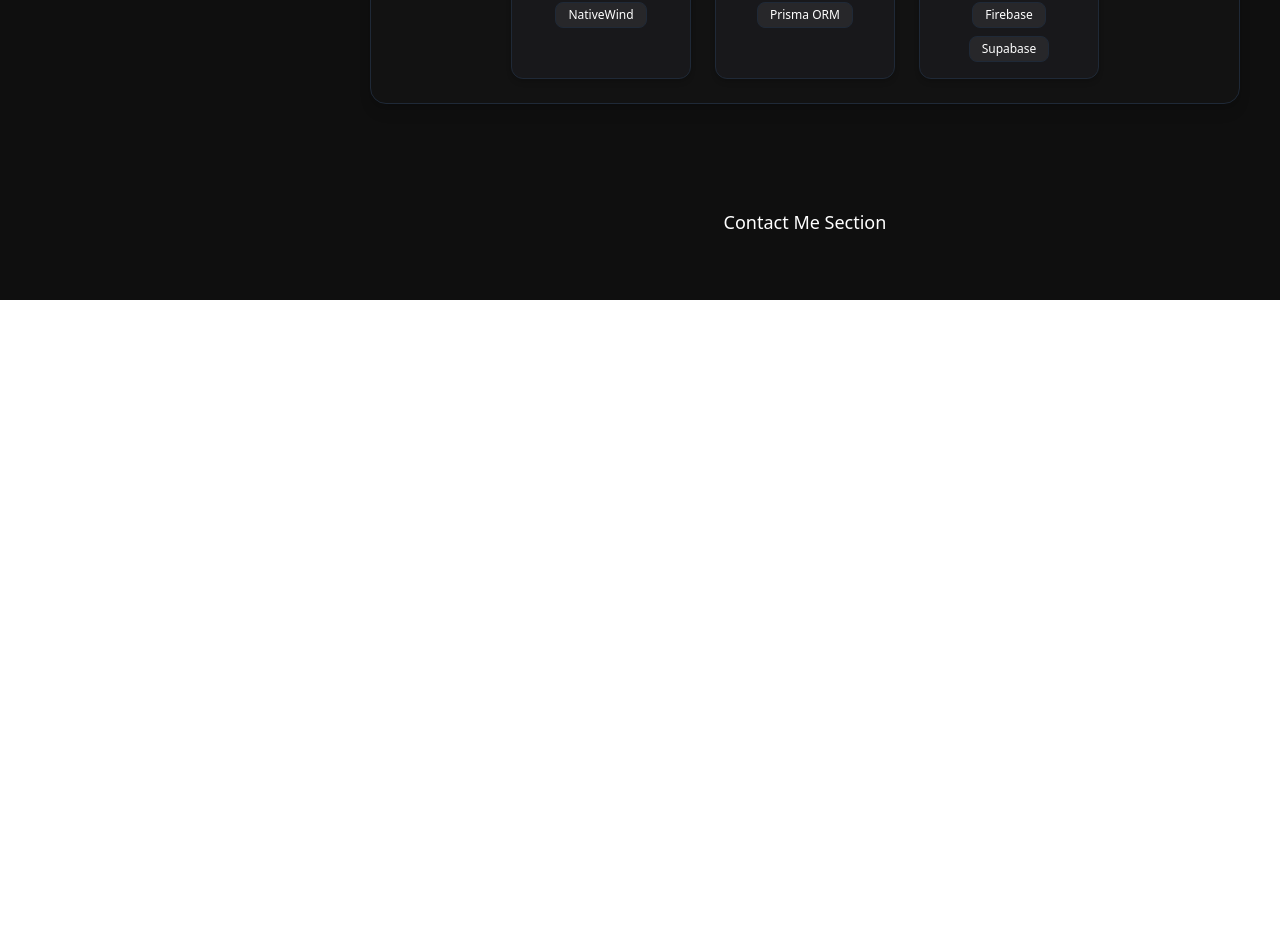
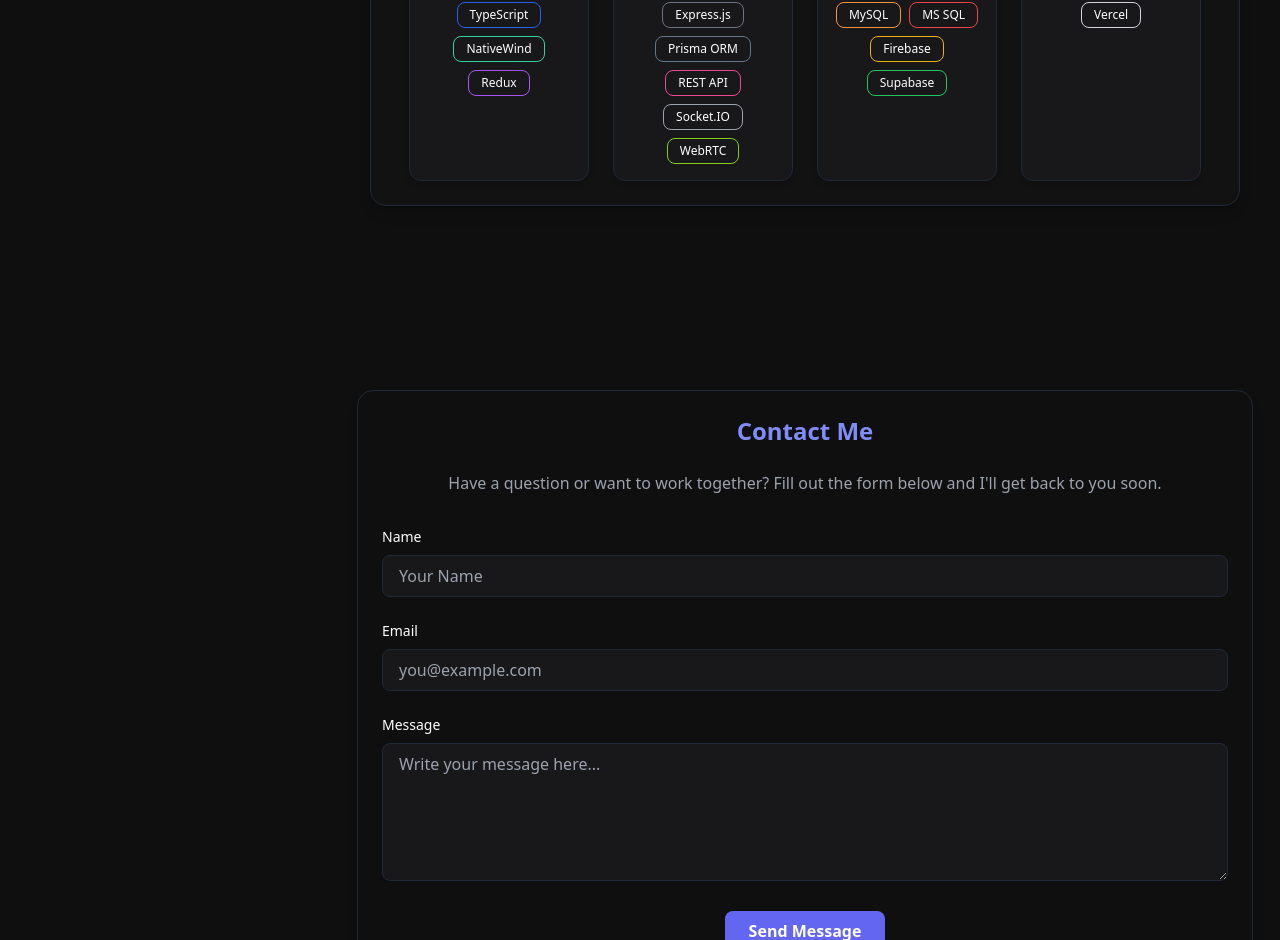
Before and after one commit to AbdulWasay2568/My-Portfolio, a React (Vite) app: page / in a window 1280 px wide. Shown: the part 1860-2800 px from the top of the page. Before the commit the page ends 2160 px from the top, so only its background shows below. Built offline with nearby package versions, Linux system fonts and the light colour scheme.

Commit message:
Contact Me

```diff
--- a/src/App.tsx
+++ b/src/App.tsx
@@ -1,16 +1,10 @@
 import { BrowserRouter as Router, Routes, Route } from 'react-router-dom';
 import Home from './screens/Home';
-import Projects from './screens/Projects';
-import Skills from './screens/Skills'
-import Profile from './screens/Profile'
 const App = () => {
   return (
     <Router>
       <Routes>
         <Route path="/" element={<Home />} />
-        <Route path="/skills" element={<Skills />} />
-        <Route path="/projects" element={<Projects />} />
-        <Route path="/profile" element={<Profile />} />
       </Routes>
     </Router>
   );
--- /dev/null
+++ b/src/components/ContactMe.tsx
@@ -0,0 +1,92 @@
+import React, { useState, FormEvent } from "react";
+
+export default function ContactMe() {
+  const [formData, setFormData] = useState({
+    name: "",
+    email: "",
+    message: ""
+  });
+
+  const handleChange = (
+    e: React.ChangeEvent<HTMLInputElement | HTMLTextAreaElement>
+  ) => {
+    setFormData({ ...formData, [e.target.id]: e.target.value });
+  };
+
+
+const handleSubmit = (e: FormEvent<HTMLFormElement>) => {
+  e.preventDefault();
+};
+
+  return (
+    <div
+      id="contact"
+      className="bg-[#0f0f0f] text-white p-6 rounded-2xl shadow-lg border border-[#1f2937] max-w-4xl mx-auto"
+    >
+      <h2 className="text-2xl font-bold text-indigo-400 mb-6 text-center">
+        Contact Me
+      </h2>
+      <p className="text-center text-gray-400 mb-8">
+        Have a question or want to work together? Fill out the form below and
+        I'll get back to you soon.
+      </p>
+
+      <form className="space-y-6" onSubmit={handleSubmit}>
+        {/* Name */}
+        <div>
+          <label htmlFor="name" className="block text-sm font-medium mb-2">
+            Name
+          </label>
+          <input
+            type="text"
+            id="name"
+            placeholder="Your Name"
+            value={formData.name}
+            onChange={handleChange}
+            className="w-full px-4 py-2 bg-[#18181b] border border-[#1f2937] rounded-lg focus:outline-none focus:border-indigo-400"
+          />
+        </div>
+
+        {/* Email */}
+        <div>
+          <label htmlFor="email" className="block text-sm font-medium mb-2">
+            Email
+          </label>
+          <input
+            type="email"
+            id="email"
+            placeholder="you@example.com"
+            value={formData.email}
+            onChange={handleChange}
+            className="w-full px-4 py-2 bg-[#18181b] border border-[#1f2937] rounded-lg focus:outline-none focus:border-indigo-400"
+          />
+        </div>
+
+        {/* Message */}
+        <div>
+          <label htmlFor="message" className="block text-sm font-medium mb-2">
+            Message
+          </label>
+          <textarea
+            id="message"
+            rows={5}
+            placeholder="Write your message here..."
+            value={formData.message}
+            onChange={handleChange}
+            className="w-full px-4 py-2 bg-[#18181b] border border-[#1f2937] rounded-lg focus:outline-none focus:border-indigo-400"
+          ></textarea>
+        </div>
+
+        {/* Submit */}
+        <div className="text-center">
+          <button
+            type="submit"
+            className="bg-indigo-500 hover:bg-indigo-600 px-6 py-2 rounded-lg font-semibold text-white transition duration-300"
+          >
+            Send Message
+          </button>
+        </div>
+      </form>
+    </div>
+  );
+}
--- a/src/components/ProjectsList.tsx
+++ b/src/components/ProjectsList.tsx
@@ -9,49 +9,53 @@ export default function ProjectsList() {
   const data = [
   {
     id: 1,
+    title: 'Dominos Web Clone',
+    techStack: 'React.js, Typescript, Tailwind CSS, Express.js, Supabase, Prisma ORM, Redux, Cloudinary',
+    imageUrl: dominos,
+    href: 'https://dominos-web-clone-frontend.vercel.app',
+  },
+  {
+    id: 2,
     title: 'Dominos App Clone',
     techStack: 'React Native, Typescript, Supabase',
     imageUrl: dominos,
     href: 'https://github.com/AbdulWasay2568/Dominos-Clone-Supabase',
   },
   {
-      id: 2,
+    id: 3,
     title: 'Spotify Web Clone',
-      techStack:
-        'React.js, Typescript, Tailwind CSS',
+    techStack: 'React.js, Typescript, Tailwind CSS',
     imageUrl: spotify,
     href: 'https://spotify-clone-black-two.vercel.app/',
   },
   {
-      id: 3,
+    id: 4,
     title: 'WhatsApp Clone',
     techStack: 'React.js, TypeScript, Tailwind CSS, Socket.IO, WebRTC, Express.js, PostgreSQL, Prisma ORM',
     imageUrl: whatsApp,
     href: 'https://github.com/AbdulWasay2568/WhatsApp-Web-Clone',
   },
   {
-      id: 4,
+    id: 5,
     title: 'Object Detection and Classification',
-      techStack:
-        'YOLO v8',
+    techStack: 'YOLO v8',
     imageUrl: objectDetection,
     href: 'https://github.com/AbdulWasay2568/Object-Detection-and-Classification',
   },
   {
-      id: 5,
-      title: ' Eccomerce Website',
+    id: 6,
+    title: 'Eccomerce Website',
     techStack: 'React.js, Typescript, Tailwind CSS, Express.js, Postgre SQL, Prisma ORM',
     imageUrl: eCommerce,
     href: 'https://github.com/AbdulWasay2568/Ecommerce-Full-Stack',
   },
   {
-      id: 6,
-      title: ' YouTube Web Clone',
+    id: 7,
+    title: 'YouTube Web Clone',
     techStack: 'React.js, Typescript, Tailwind CSS',
     imageUrl: youtube,
     href: 'https://github.com/AbdulWasay2568/YouTube-Clone',
   },
-
 ];
 
 
--- a/src/components/SkillsList.tsx
+++ b/src/components/SkillsList.tsx
@@ -1,22 +1,71 @@
 export default function SkillsList() {
+  const techColors: Record<string, string> = {
+    HTML: "border-orange-500",
+    CSS: "border-blue-500",
+    JavaScript: "border-yellow-400",
+    "React.js": "border-cyan-400",
+    "Next.js": "border-gray-400",
+    Redux: "border-purple-500",
+    "Tailwind CSS": "border-teal-400",
+    TypeScript: "border-blue-600",
+
+    "Node.js": "border-green-600",
+    "Express.js": "border-gray-500",
+    "Prisma ORM": "border-slate-500",
+    "REST API": "border-pink-500",
+    "Socket.IO": "border-gray-400",
+    WebRTC: "border-lime-500",
+
+    PostgreSQL: "border-blue-700",
+    MySQL: "border-orange-400",
+    "MS SQL": "border-red-500",
+    Firebase: "border-yellow-500",
+    Supabase: "border-green-500",
+
+    Cloudinary: "border-sky-500",
+    Vercel: "border-gray-300",
+    Netlify: "border-cyan-500",
+
+    "React Native": "border-indigo-500",
+    NativeWind: "border-emerald-400",
+  };
+
   const skills = {
     "Web Development": {
-      Frontend: ['HTML', 'CSS', 'JavaScript', 'React.js', 'Next.js', 'Tailwind CSS', 'TypeScript'],
-      Backend: ['Node.js', 'Express.js', 'Prisma ORM'],
-      Database: ['PostgreSQL', 'MySQL', 'MS SQL', 'Firebase', 'Supabase'],
-    //   Devops: ['Git']
+      Frontend: [
+        "HTML", "CSS", "JavaScript", "React.js", "Next.js", "Redux", "Tailwind CSS", "TypeScript"
+      ],
+      Backend: [
+        "Node.js", "Express.js", "Prisma ORM", "REST API", "Socket.IO", "WebRTC"
+      ],
+      Database: [
+        "PostgreSQL", "MySQL", "MS SQL", "Firebase", "Supabase"
+      ],
+      Cloud: [
+        "Cloudinary", "Vercel"
+      ]
     },
     "App Development": {
-      Frontend: ['React Native', 'TypeScript', 'NativeWind'],
-      Backend: ['Node.js', 'Express.js', 'Prisma ORM'],
-      Database: ['PostgreSQL', 'MySQL', 'MS SQL', 'Firebase', 'Supabase'],
-    //   Devops: ['Git']
+      Frontend: [
+        "React Native", "TypeScript", "NativeWind", "Redux"
+      ],
+      Backend: [
+        "Node.js", "Express.js", "Prisma ORM", "REST API", "Socket.IO", "WebRTC"
+      ],
+      Database: [
+        "PostgreSQL", "MySQL", "MS SQL", "Firebase", "Supabase"
+      ],
+      Cloud: [
+        "Cloudinary", "Vercel"
+      ]
     },
   };
 
   return (
     <div className="min-h-screen bg-[#0f0f0f] text-white p-6">
-      <p className="text-2xl font-bold text-indigo-400 border-b border-[#1f2937] pb-2 w-fit mx-auto">What I Know</p>
+      <p className="text-2xl font-bold text-indigo-400 border-b border-[#1f2937] pb-2 w-fit mx-auto">
+        What I Know
+      </p>
 
       {Object.entries(skills).map(([category, sections]) => (
         <div key={category} className="mt-10 flex justify-center">
@@ -25,13 +74,16 @@ export default function SkillsList() {
 
             <div className="flex flex-wrap justify-center gap-6">
               {Object.entries(sections).map(([section, technologies]) => (
-                <div key={section} className="bg-[#18181b] border border-[#1f2937] p-4 rounded-xl w-[320px] lg:w-[180px] shadow-md">
+                <div
+                  key={section}
+                  className="bg-[#18181b] border border-[#1f2937] p-4 rounded-xl w-[320px] lg:w-[180px] shadow-md"
+                >
                   <h3 className="text-indigo-400 font-medium mb-3 text-center">{section}</h3>
                   <div className="flex flex-wrap justify-center gap-2">
                     {technologies.map((tech) => (
                       <div
                         key={tech}
-                        className="bg-[#27272a] border border-[#1f2937] text-white text-xs px-3 py-1 rounded-lg hover:bg-[#6366F1] hover:text-black transition duration-200"
+                        className={`border ${techColors[tech] || "border-gray-600"} px-3 py-1 rounded-lg text-xs font-medium hover:scale-105 transition-transform duration-200 hover:shadow-[0_0_10px_currentColor] cursor-pointer`}
                       >
                         {tech}
                       </div>
--- a/src/screens/Home.tsx
+++ b/src/screens/Home.tsx
@@ -3,6 +3,7 @@ import LeftBar from '../components/LeftBar';
 import NavBar from '../components/NavBar';
 import ProjectsList from '../components/ProjectsList';
 import SkillsList from '../components/SkillsList';
+import ContactMe from '../components/ContactMe';
 
 export default function Home() {
   return (
@@ -23,8 +24,9 @@ export default function Home() {
             <SkillsList />
           </section>
           <section id="contact" className="py-10">
-            {/* Add your ContactMe component or dummy section */}
-            <div className="text-center text-lg">Contact Me Section</div>
+          </section>
+          <section id="contact">
+            <ContactMe />
           </section>
         </div>
       </div>
--- a/src/screens/Profile.tsx
+++ /dev/null
@@ -1,20 +0,0 @@
-import ProfileSection from '../components/ProfileSection';
-import LeftBar from '../components/LeftBar';
-import NavBar from '../components/NavBar';
-
-export default function Profile() {
-  return (
-    <div className="bg-[#0f0f0f] text-white font-semibold flex flex-col justify-between min-h-screen w-full">
-      <NavBar />
-
-      <div className="flex flex-col lg:flex-row gap-4 px-4 py-2 mt-16">
-        <LeftBar/>
-
-        <div className="w-full lg:w-3/4 flex justify-center">
-          <ProfileSection />
-        </div>
-
-      </div>
-    </div>
-  );
-}
--- a/src/screens/Projects.tsx
+++ /dev/null
@@ -1,20 +0,0 @@
-import ProjectsList from '../components/ProjectsList'
-import LeftBar from '../components/LeftBar';
-import NavBar from '../components/NavBar';
-
-export default function Projects() {
-  return (
-    <div className="bg-black text-white font-semibold flex flex-col justify-between min-h-screen w-full">
-      <NavBar />
-
-      <div className="flex flex-col lg:flex-row gap-4 px-4 py-2 mt-16">
-        <LeftBar/>
-
-        <div className="w-full lg:w-3/4 flex justify-center">
-          <ProjectsList />
-        </div>
-
-      </div>
-    </div>
-  );
-}
--- a/src/screens/Skills.tsx
+++ /dev/null
@@ -1,20 +0,0 @@
-import SkillsList from '../components/SkillsList'
-import LeftBar from '../components/LeftBar';
-import NavBar from '../components/NavBar';
-
-export default function Skills() {
-  return (
-    <div className="bg-black text-white font-semibold flex flex-col justify-between min-h-screen w-full">
-      <NavBar />
-
-      <div className="flex flex-col lg:flex-row gap-4 px-4 py-2 mt-16">
-        <LeftBar/>
-
-        <div className="w-full lg:w-3/4 flex justify-center">
-          <SkillsList />
-        </div>
-
-      </div>
-    </div>
-  );
-}
```
Also changed, not shown: 1 other file (tests, documents, lock files or other folders). Lines whose indentation alone changed are shown as unchanged.
